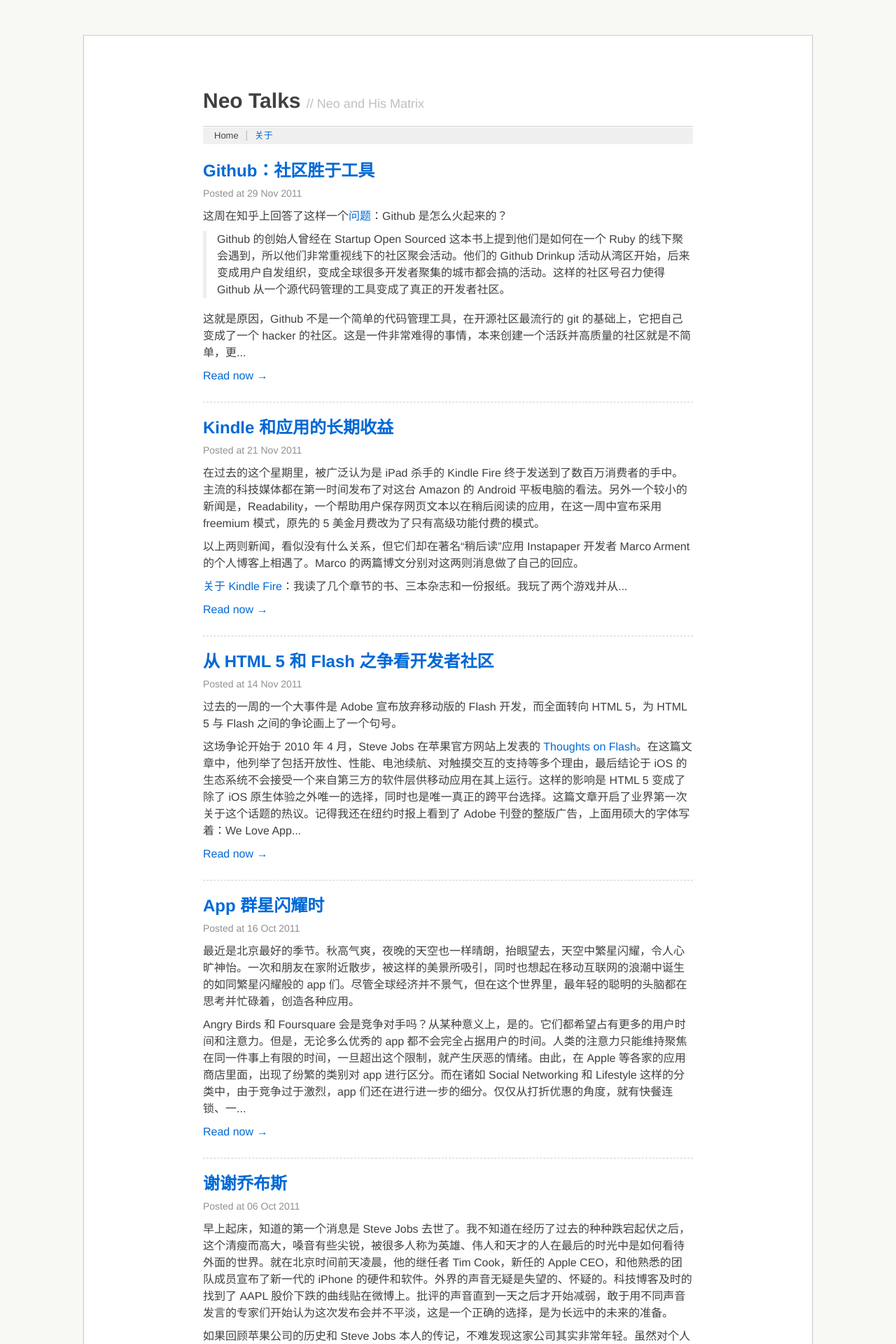
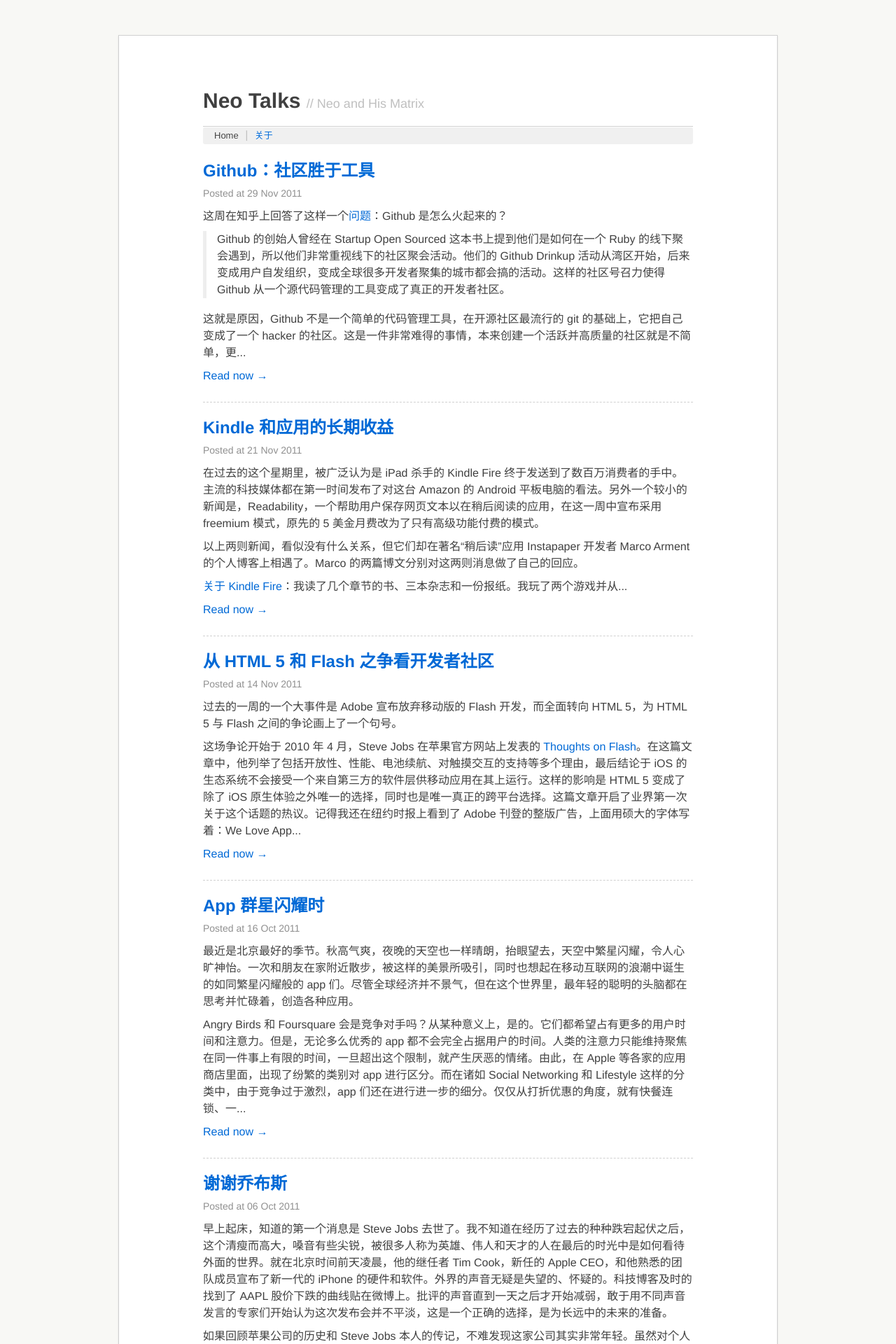
Before and after one commit to neozhang/neotalks.org, a Jekyll site: the page built from index.html, in a window 1280 px wide. Shown: the top 1920 px of the page at 70% size. Built offline with Jekyll 4.4.1, drawn with Linux system fonts in a browser that asks for light colours; Markdown is read by kramdown in place of the engine named in the settings; the list of posts is cut into pages by our own code.

Commit message:
padding changes in style.css

```diff
--- a/assets/css/style.css
+++ b/assets/css/style.css
@@ -3,7 +3,8 @@
 }
 
 .container {
-	padding: 50px;
+	padding-top: 50px;
+	padding-bottom: 50px;
 	margin-top: 50px;
 	margin-bottom: 50px;
 	border: 1px solid #D0D0D0;
```
